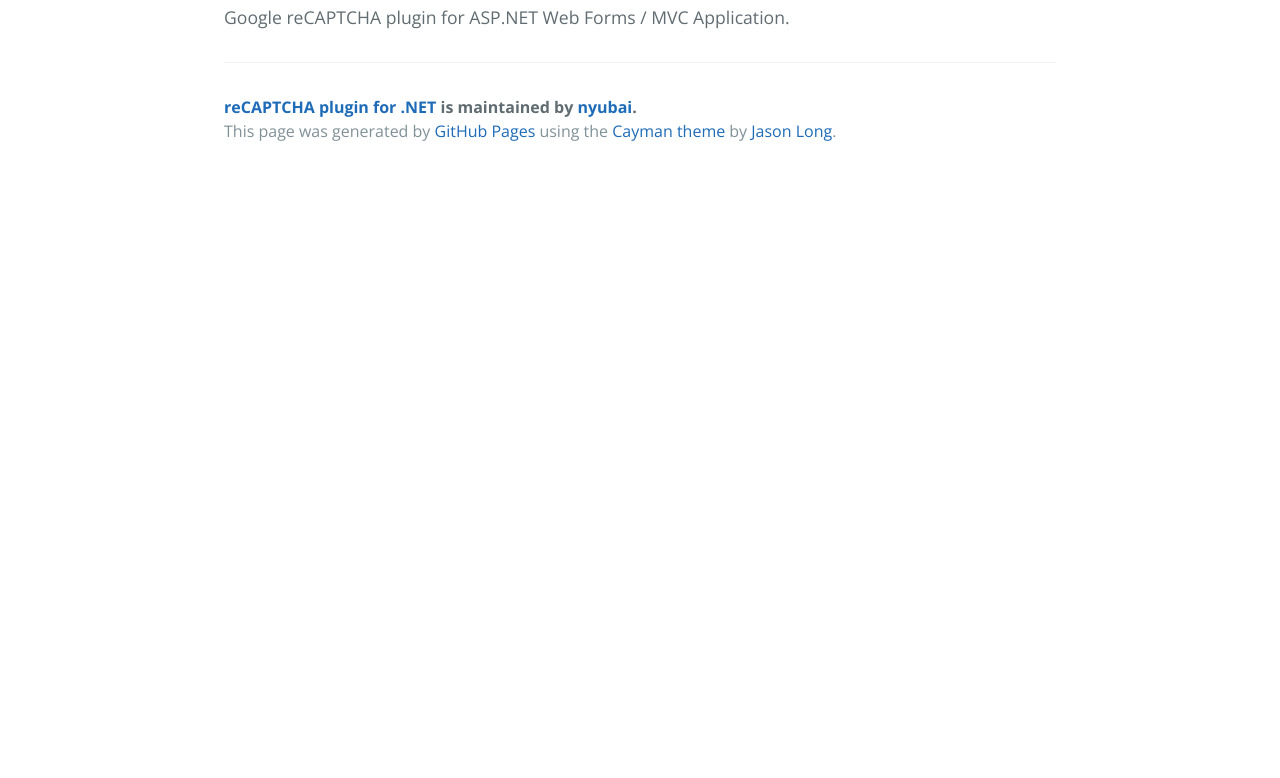
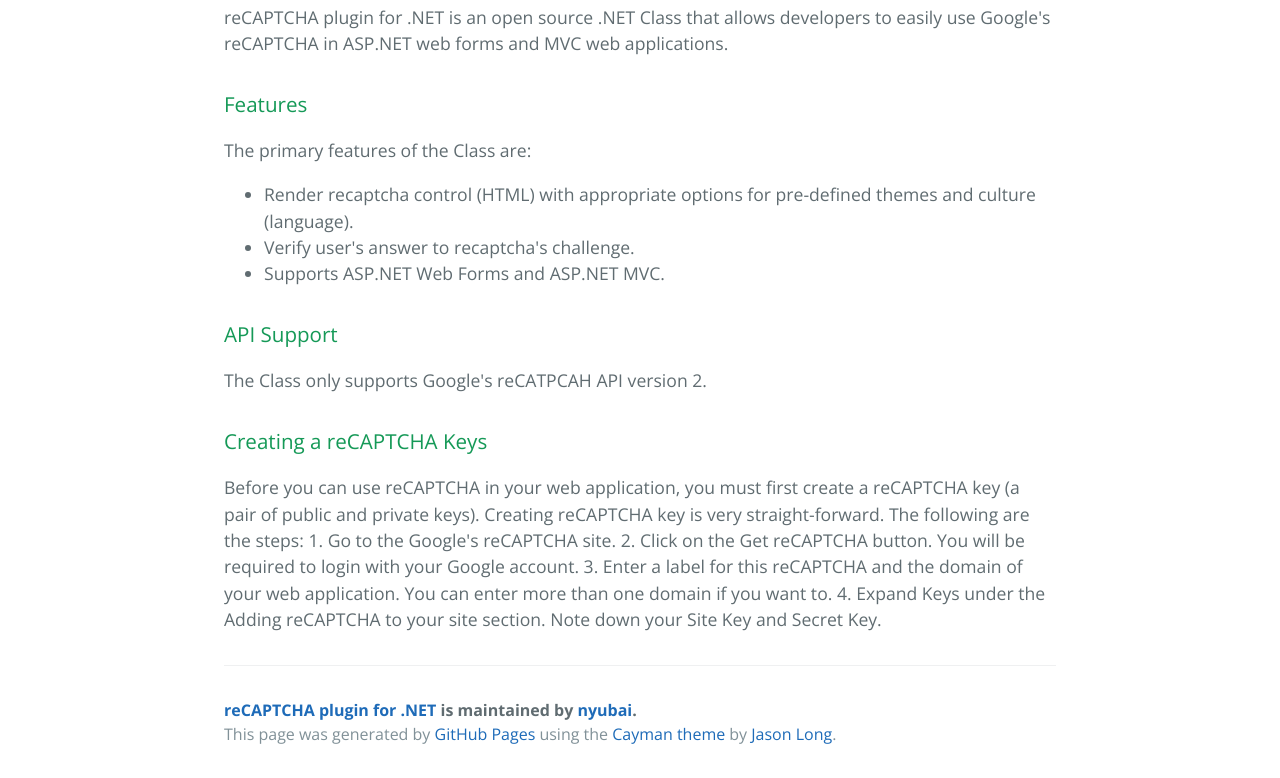
Before and after one commit to jamesti/recaptcha-net, a plain HTML site: page index.html in a window 1280 px wide. Shown: the part 481-1259 px from the top of the page. Before the commit the page ends 800 px from the top, so only its background shows below. Drawn offline with nearby package versions, Linux system fonts and the light colour scheme.

Commit message:
Create gh-pages branch via GitHub

```diff
--- a/index.html
+++ b/index.html
@@ -20,9 +20,34 @@
 
     <section class="main-content">
       <h1>
-<a id="recaptcha-plugin-for-net" class="anchor" href="#recaptcha-plugin-for-net" aria-hidden="true"><span class="octicon octicon-link"></span></a>reCAPTCHA plugin for .NET</h1>
+<a id="welcome-to-recaptcha-plugin-for-net" class="anchor" href="#welcome-to-recaptcha-plugin-for-net" aria-hidden="true"><span class="octicon octicon-link"></span></a>Welcome to reCAPTCHA plugin for .NET</h1>
 
-<p>Google reCAPTCHA plugin for ASP.NET Web Forms / MVC Application.</p>
+<p>reCAPTCHA plugin for .NET is an open source .NET Class that allows developers to easily use Google's reCAPTCHA in ASP.NET web forms and MVC web applications.</p>
+
+<h3>
+<a id="features" class="anchor" href="#features" aria-hidden="true"><span class="octicon octicon-link"></span></a>Features</h3>
+
+<p>The primary features of the Class are:</p>
+
+<ul>
+<li>Render recaptcha control (HTML) with appropriate options for pre-defined themes and culture (language).</li>
+<li>Verify user's answer to recaptcha's challenge.</li>
+<li>Supports ASP.NET Web Forms and ASP.NET MVC.</li>
+</ul>
+
+<h3>
+<a id="api-support" class="anchor" href="#api-support" aria-hidden="true"><span class="octicon octicon-link"></span></a>API Support</h3>
+
+<p>The Class only supports Google's reCATPCAH API version 2.</p>
+
+<h3>
+<a id="creating-a-recaptcha-keys" class="anchor" href="#creating-a-recaptcha-keys" aria-hidden="true"><span class="octicon octicon-link"></span></a>Creating a reCAPTCHA Keys</h3>
+
+<p>Before you can use reCAPTCHA in your web application, you must first create a reCAPTCHA key (a pair of public and private keys). Creating reCAPTCHA key is very straight-forward. The following are the steps:
+1. Go to the Google's reCAPTCHA site.
+2. Click on the Get reCAPTCHA button. You will be required to login with your Google account.
+3. Enter a label for this reCAPTCHA and the domain of your web application. You can enter more than one domain if you want to.
+4. Expand Keys under the Adding reCAPTCHA to your site section. Note down your Site Key and Secret Key.</p>
 
       <footer class="site-footer">
         <span class="site-footer-owner"><a href="https://github.com/nyubai/recaptcha-net">reCAPTCHA plugin for .NET</a> is maintained by <a href="https://github.com/nyubai">nyubai</a>.</span>
--- a/params.json
+++ b/params.json
@@ -1 +1 @@
-{"name":"reCAPTCHA plugin for .NET","tagline":"Google reCAPTCHA plugin for C# ASP.NET Web Forms / MVC Application.","body":"# reCAPTCHA plugin for .NET\r\nGoogle reCAPTCHA plugin for ASP.NET Web Forms / MVC Application.","google":"","note":"Don't delete this file! It's used internally to help with page regeneration."}
+{"name":"reCAPTCHA plugin for .NET","tagline":"Google reCAPTCHA plugin for C# ASP.NET Web Forms / MVC Application.","body":"# Welcome to reCAPTCHA plugin for .NET\r\nreCAPTCHA plugin for .NET is an open source .NET Class that allows developers to easily use Google's reCAPTCHA in ASP.NET web forms and MVC web applications.\r\n\r\n### Features\r\nThe primary features of the Class are:\r\n* Render recaptcha control (HTML) with appropriate options for pre-defined themes and culture (language).\r\n* Verify user's answer to recaptcha's challenge.\r\n* Supports ASP.NET Web Forms and ASP.NET MVC.\r\n\r\n### API Support\r\nThe Class only supports Google's reCATPCAH API version 2.\r\n\r\n### Creating a reCAPTCHA Keys\r\nBefore you can use reCAPTCHA in your web application, you must first create a reCAPTCHA key (a pair of public and private keys). Creating reCAPTCHA key is very straight-forward. The following are the steps:\r\n1. Go to the Google's reCAPTCHA site.\r\n2. Click on the Get reCAPTCHA button. You will be required to login with your Google account.\r\n3. Enter a label for this reCAPTCHA and the domain of your web application. You can enter more than one domain if you want to.\r\n4. Expand Keys under the Adding reCAPTCHA to your site section. Note down your Site Key and Secret Key.\r\n","google":"","note":"Don't delete this file! It's used internally to help with page regeneration."}
```
